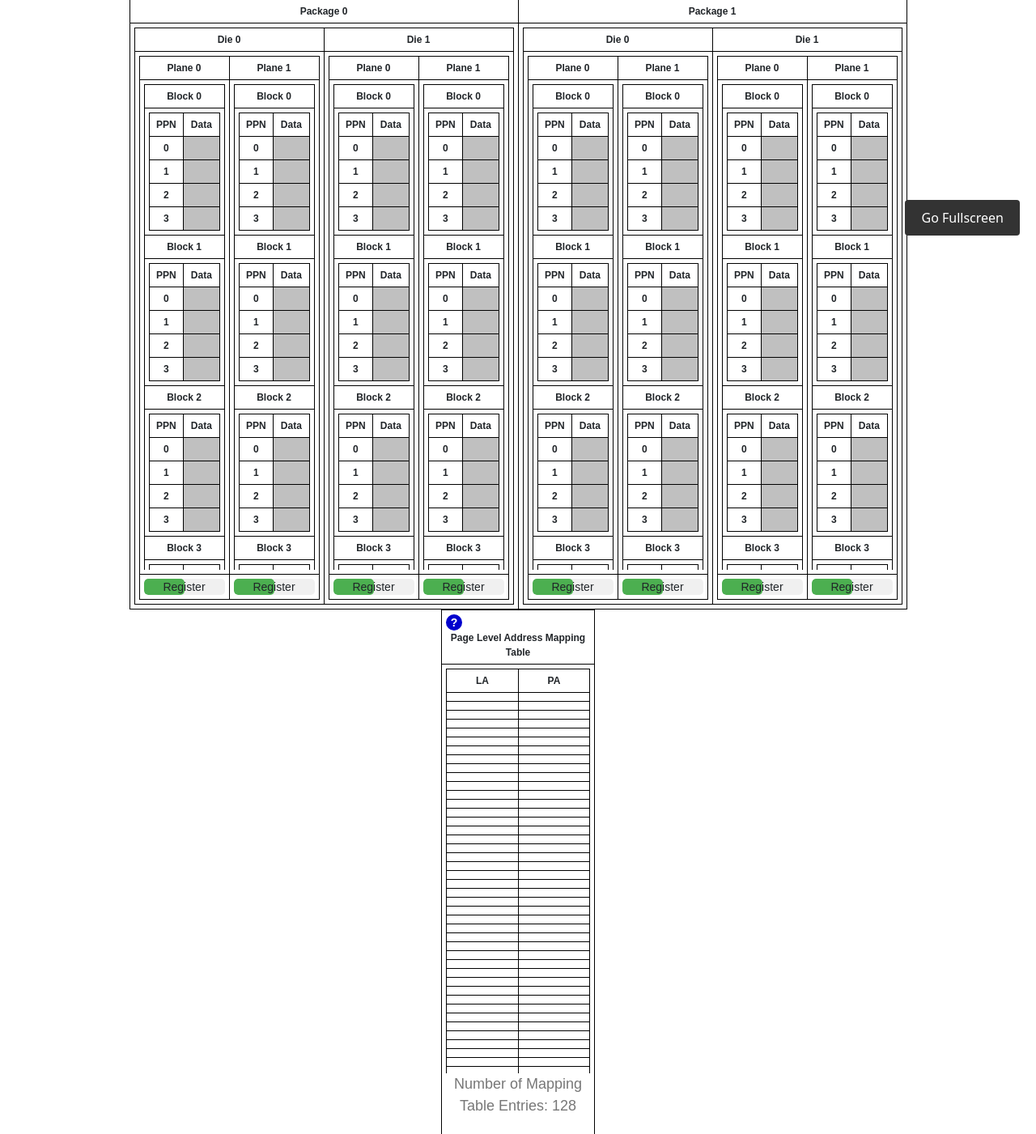
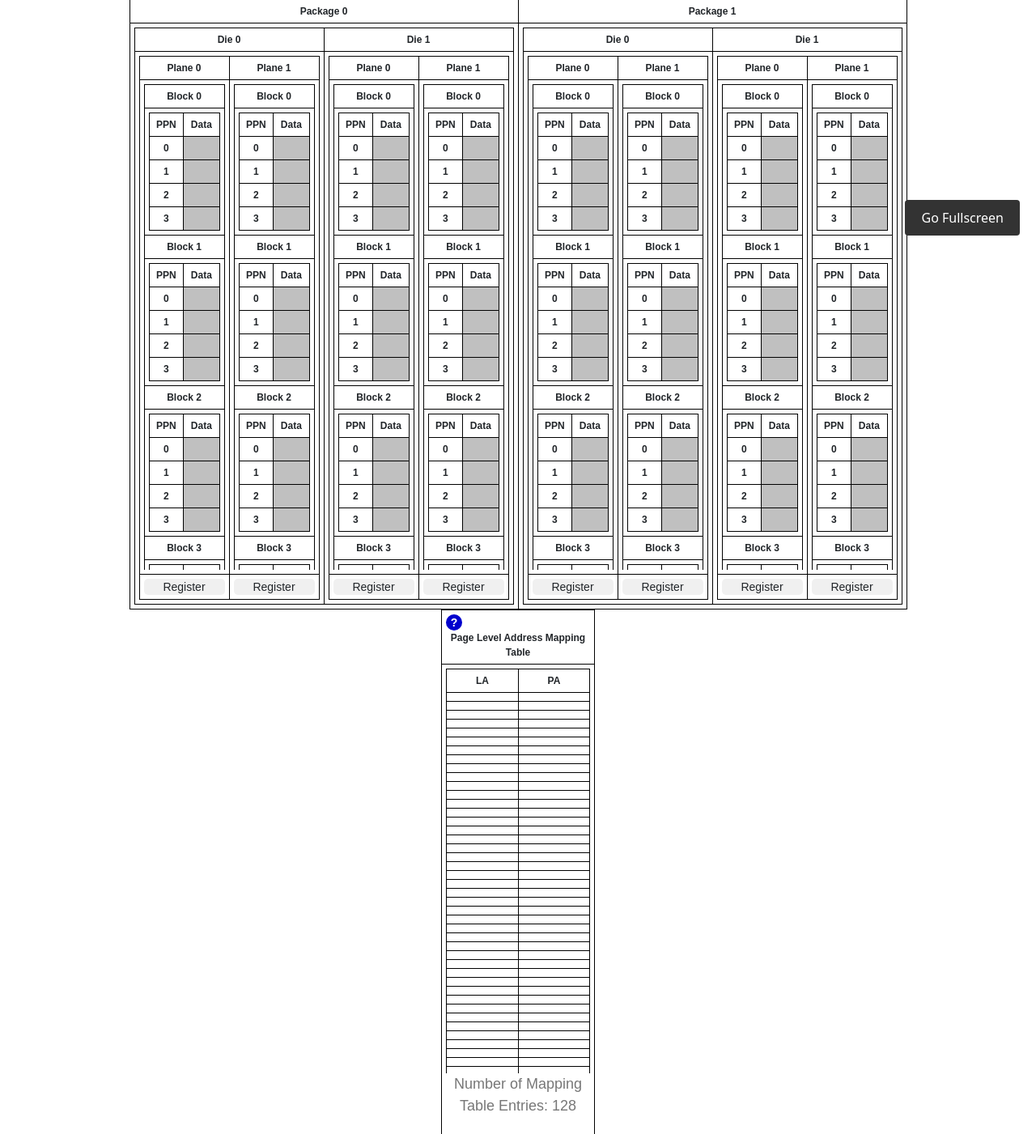
Before and after one commit to bithabib/flash_ssd_simulator_web, a Python web app: template templates/flash_memory.html in a window 1280 px wide. Shown: the part 489-1890 px from the top of the page at 81% size. Run offline with Jinja, Linux system fonts and the light colour scheme; the template is opened without the code that fills it, so the values that code supplies are empty.

Commit message:
Issue #21 cache progress bar dynamic

```diff
--- a/templates/flash_memory.html
+++ b/templates/flash_memory.html
@@ -150,7 +150,7 @@
                 <div class="option-container">
                     <div class="row btn-group d-flex justify-content-center" role="group">
                         <button type="button" class="btn btn-primary col-2">
-                            <input type="file" id="fileUpload" onchange="handleFileInputChange()">
+                            <input type="file" id="fileUpload" onchange="handleFileInputChangeChache()">
                         </button>
                         <button type="button" class="btn btn-primary ms-1 col-2">
                             <select id="update_file" class="form-select">
@@ -448,7 +448,7 @@
                                                 <td>
                                                     <div class="progress-container">
                                                         <div class="progress-bar">
-                                                            <div class="filled-progress" style="width: 50%;" id="progress_p0d0p0"></div>
+                                                            <div class="filled-progress" style="width: 0%;" id="progress_p0d0p0"></div>
                                                         </div>
                                                         <div class="register-text">Register</div>
                                                     </div>
@@ -456,7 +456,7 @@
                                                 <td>
                                                     <div class="progress-container">
                                                         <div class="progress-bar">
-                                                            <div class="filled-progress" style="width: 50%;" id="progress_p0d0p1"></div>
+                                                            <div class="filled-progress" style="width: 0%;" id="progress_p0d0p1"></div>
                                                         </div>
                                                         <div class="register-text">Register</div>
                                                     </div>
@@ -720,7 +720,7 @@
                                                 <td>
                                                     <div class="progress-container">
                                                         <div class="progress-bar">
-                                                            <div class="filled-progress" style="width: 50%;" id="progress_p0d0p0"></div>
+                                                            <div class="filled-progress" style="width: 0%;" id="progress_p0d1p0"></div>
                                                         </div>
                                                         <div class="register-text">Register</div>
                                                     </div>
@@ -728,7 +728,7 @@
                                                 <td>
                                                     <div class="progress-container">
                                                         <div class="progress-bar">
-                                                            <div class="filled-progress" style="width: 50%;" id="progress_p0d0p1"></div>
+                                                            <div class="filled-progress" style="width: 0%;" id="progress_p0d1p1"></div>
                                                         </div>
                                                         <div class="register-text">Register</div>
                                                     </div>
@@ -1003,7 +1003,7 @@
                                                 <td>
                                                     <div class="progress-container">
                                                         <div class="progress-bar">
-                                                            <div class="filled-progress" style="width: 50%;" id="progress_p0d0p0"></div>
+                                                            <div class="filled-progress" style="width: 0%;" id="progress_p1d0p0"></div>
                                                         </div>
                                                         <div class="register-text">Register</div>
                                                     </div>
@@ -1011,7 +1011,7 @@
                                                 <td>
                                                     <div class="progress-container">
                                                         <div class="progress-bar">
-                                                            <div class="filled-progress" style="width: 50%;" id="progress_p0d0p1"></div>
+                                                            <div class="filled-progress" style="width: 0%;" id="progress_p1d0p1"></div>
                                                         </div>
                                                         <div class="register-text">Register</div>
                                                     </div>
@@ -1275,7 +1275,7 @@
                                                 <td>
                                                     <div class="progress-container">
                                                         <div class="progress-bar">
-                                                            <div class="filled-progress" style="width: 50%;" id="progress_p0d0p0"></div>
+                                                            <div class="filled-progress" style="width: 0%;" id="progress_p1d1p0"></div>
                                                         </div>
                                                         <div class="register-text">Register</div>
                                                     </div>
@@ -1283,7 +1283,7 @@
                                                 <td>
                                                     <div class="progress-container">
                                                         <div class="progress-bar">
-                                                            <div class="filled-progress" style="width: 50%;" id="progress_p0d0p1"></div>
+                                                            <div class="filled-progress" style="width: 0%;" id="progress_p1d1p1"></div>
                                                         </div>
                                                         <div class="register-text">Register</div>
                                                     </div>
--- a/views/flash_ssd_simulation.js
+++ b/views/flash_ssd_simulation.js
@@ -764,12 +764,105 @@ async function FileUpload(fileSize, fileName, fileIndex) {
 
   // divide the file size by 4kb (page size) to get the number of pages
 }
+
+class cacheStorage {
+  constructor() {
+    this.cacheStorage = [];
+    this.cacheStorageSize = 0;
+  }
+  addCacheStorage(cacheFile) {
+    this.cacheStorage.push(cacheFile);
+  }
+  getCacheStorage() {
+    return this.cacheStorage;
+  }
+  setCacheStorageSize(cacheStorageSize) {
+    this.cacheStorageSize = this.cacheStorageSize + cacheStorageSize;
+    console.log(this.cacheStorageSize);
+  }
+  getCacheStorageSize() {
+    return this.cacheStorageSize;
+  }
+}
+const cacheStorager = new cacheStorage();
 // Read the uploaded file from input onchange
-async function handleFileInputChange() {
+async function handleFileInputChangeChache() {
   var fileInput = document.getElementById("fileUpload");
   var file = fileInput.files[0];
   if (file) {
     var fileSize = file.size;
+    cacheStorager.setCacheStorageSize(fileSize);
+    cacheStorager.addCacheStorage(file);
+    // check if the file size is devided by 4kb and 16kb
+    console.log(cacheStorager.getCacheStorageSize());
+    console.log(cacheStorager.getCacheStorageSize() % 4096);
+    if (
+      cacheStorager.getCacheStorageSize() % 4096 != 0 &&
+      cacheStorager.getCacheStorageSize() < 16384
+    ) {
+      // store in cacheStorage
+      // 128 register in each plane
+      var element_id_tracer = 1;
+      for (let i = 0; (i*8) < cacheStorager.getCacheStorageSize(); i += 1) {
+        if (i % (512 * element_id_tracer) === 0 && i != 0) {
+          element_id_tracer++;
+        } else {
+          if (element_id_tracer == 1) {
+            // read this div by id=progress_p0d0p0 and change the width
+            document.getElementById("progress_p0d0p0").style.width =
+              (i / (512 * element_id_tracer)) * 100 + "%";
+          } else if (element_id_tracer == 2) {
+            // read this div by id=progress_p0d0p0 and change the width
+            document.getElementById("progress_p0d0p1").style.width =
+              ((i - 512) / 512) * 100 + "%";
+          }else if (element_id_tracer == 3) {
+            // read this div by id=progress_p0d0p0 and change the width
+            document.getElementById("progress_p0d1p0").style.width =
+              ((i - 1024) / 512) * 100 + "%";
+          }else if (element_id_tracer == 4) {
+            // read this div by id=progress_p0d0p0 and change the width
+            document.getElementById("progress_p0d1p1").style.width =
+              ((i - 1536) / 512) * 100 + "%";
+          }else if (element_id_tracer == 5) {
+            // read this div by id=progress_p0d0p0 and change the width
+            document.getElementById("progress_p1d0p0").style.width =
+              ((i - 2048) / 512) * 100 + "%";
+          }else if (element_id_tracer == 6) {
+            // read this div by id=progress_p0d0p0 and change the width
+            document.getElementById("progress_p1d0p1").style.width =
+              ((i - 2560) / 512) * 100 + "%";
+          }else if (element_id_tracer == 7) {
+            // read this div by id=progress_p0d0p0 and change the width
+            document.getElementById("progress_p1d1p0").style.width =
+              ((i - 3072) / 512) * 100 + "%";
+          }else if (element_id_tracer == 8) {
+            // read this div by id=progress_p0d0p0 and change the width
+            document.getElementById("progress_p1d1p1").style.width =
+              ((i - 3584) / 512) * 100 + "%";
+          }
+          // add delay
+          await new Promise((resolve) => setTimeout(resolve, 5));
+        }
+      }
+    } else {
+      // get cacheStorage
+      var cacheStorageList = cacheStorager.getCacheStorage();
+      // for each file in cacheStorage
+      for (let i = 0; i < cacheStorageList.length; i++) {
+        handleFileInputChange(cacheStorageList[i]);
+      }
+      // clear cacheStorage
+      cacheStorager.cacheStorage = [];
+      cacheStorager.cacheStorageSize = 0;
+    }
+  }
+}
+async function handleFileInputChange(file) {
+  // var fileInput = document.getElementById("fileUpload");
+  // var file = fileInput.files[0];
+  if (file) {
+    var fileSize = file.size;
+
     if (ssdType.value == "single") {
       FileUpload(fileSize, file.name, 2);
     } else {
@@ -810,7 +903,6 @@ async function handleFileInputChange() {
           break;
         }
       }
-
     }
   }
 }
@@ -869,6 +961,18 @@ async function handleFileUpdate() {
   if (file) {
     var fileSize = file.size;
     if (ssdType.value == "single") {
+      // check the file is devideable by 4kb
+      // alert("File size should be devided by 4kb");
+      console.log(fileSize % 4096);
+      console.log(fileSize % 4096);
+      console.log(fileSize % 4096);
+      console.log(fileSize % 4096);
+      console.log(fileSize % 4096);
+      console.log(fileSize % 4096);
+      if (fileSize % 4096 != 0) {
+        // alert("File size should be devided by 4kb");
+        return;
+      }
       FileUpload(fileSize, file.name, 2);
     } else {
       const promises = [
```
